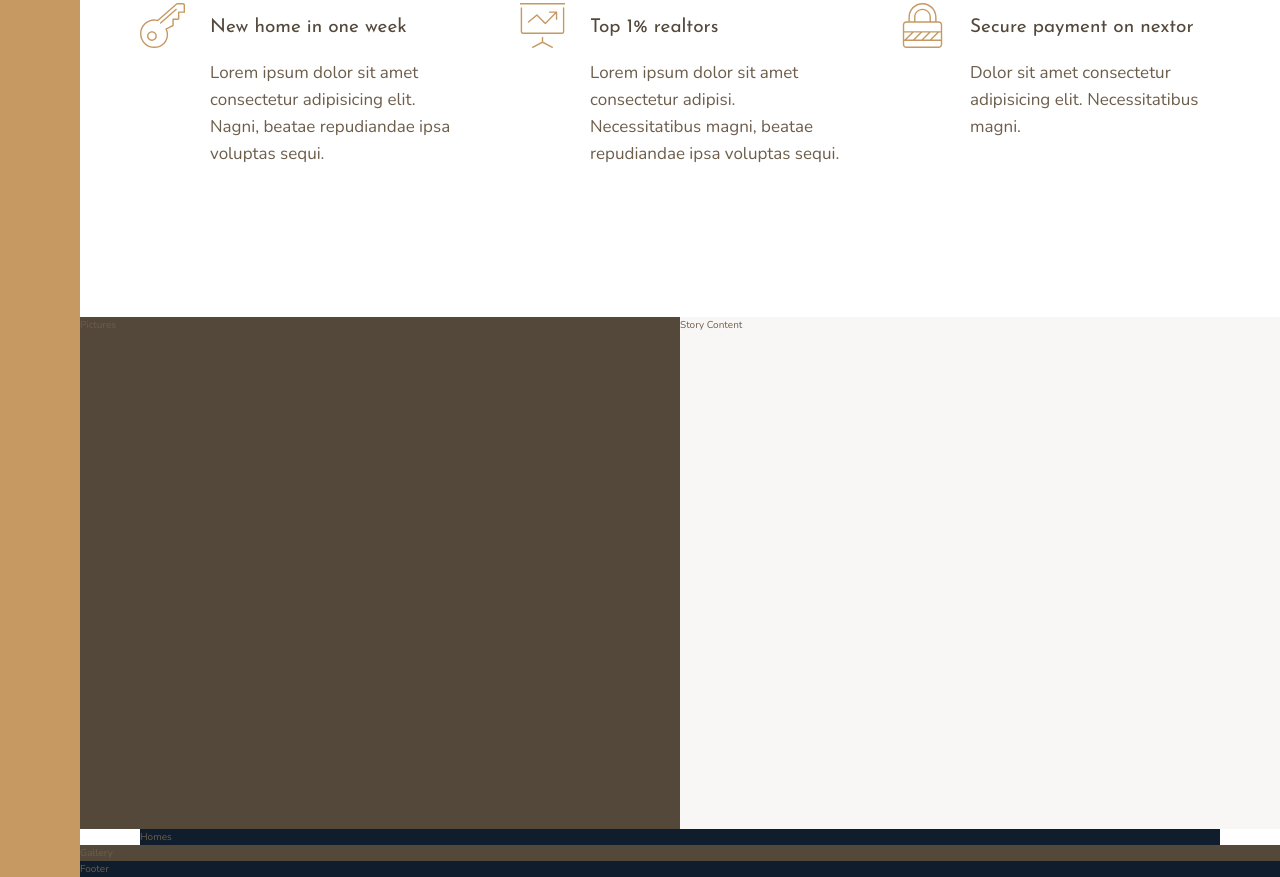
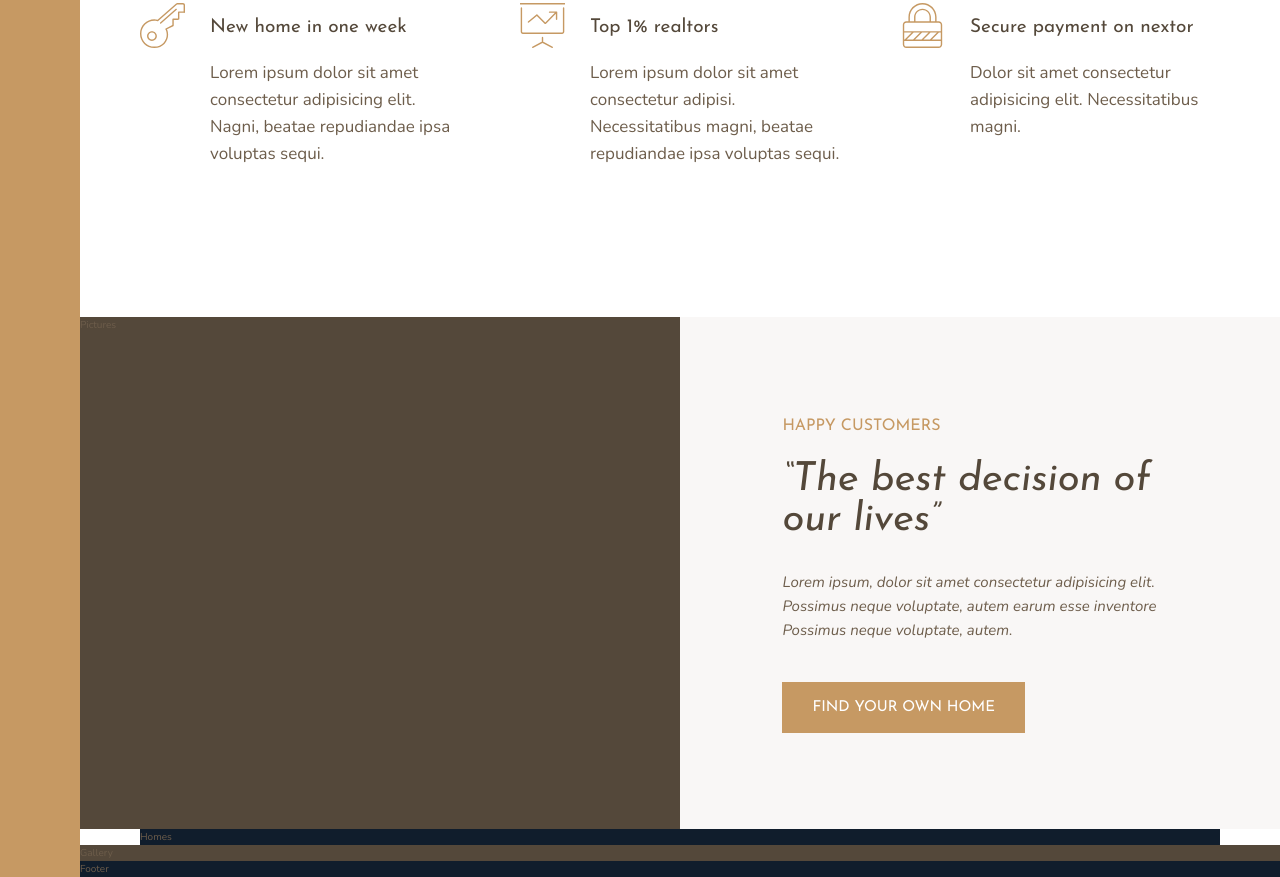
Before and after one commit to illutek/nexter-project, a website: page index.html in a window 1280 px wide. Shown: the part 1018-1895 px from the top of the page. Drawn offline with nearby package versions, Linux system fonts and the light colour scheme; files that its build step writes are made by us from their sources.

Commit message:
end section 9-111

```diff
--- a/index.html
+++ b/index.html
@@ -75,7 +75,17 @@
         </div>
 
         <div class="story__content">
-            Story Content
+            <h3 class="heading-3 mb-sm">
+                Happy Customers
+            </h3>
+            <h2 class="heading-2 heading-2--dark mb-md">
+                &ldquo;The best decision of our lives&rdquo;
+            </h2>
+            <p class="story__text">
+              Lorem ipsum, dolor sit amet consectetur adipisicing elit. Possimus neque voluptate, autem earum esse inventore Possimus neque voluptate, autem.
+            </p>
+            <button class="btn">Find your own home</button>
+
         </div>
 
         <div class="homes">
--- a/sass/_story.scss
+++ b/sass/_story.scss
@@ -6,5 +6,26 @@
   &__content {
     background-color: $color-grey-light-1;
     grid-column: col-start 5 / full-end;
+
+    padding: 6rem 8vw;
+
+    // kan met flex-box of grid 1 lijn code minder bij grid omdat deze
+    // bij default direction columns is
+
+    // display: flex;
+    // flex-direction: column;
+    // justify-content: center;
+    // align-items: flex-start;
+
+    display: grid;
+    align-content: center;
+    justify-items: start;
+
+  }
+
+  &__text {
+    font-size: 1.5rem;
+    font-style: italic;
+    margin-bottom: 4rem;
   }
 }
--- a/sass/_typography.scss
+++ b/sass/_typography.scss
@@ -11,12 +11,22 @@
 
 .heading-2 {
   @extend %heading;
+  font-size: 4rem;
+  font-style: italic;
+  line-height: 1;
+
+  &--light { color: $color-grey-light-1 };
+  &--dark { color: $color-grey-dark-1};
+
 
 }
 
 
 .heading-3 {
   @extend %heading;
+  font-size: 1.6rem;
+  color: $color-primary;
+  text-transform: uppercase;
 
 }
 
@@ -29,3 +39,28 @@
   &--dark { color: $color-grey-dark-1};
 
 }
+
+
+.btn {
+  background-color: $color-primary;
+  color: white;
+  font-family: $font-display;
+  font-size: 1.5rem;
+  text-transform: uppercase;
+  border: none;
+  border-radius: 0;
+  padding: 1.8rem 3rem;
+  cursor: pointer;
+  transition: all .3s;
+
+  &:hover {
+    background-color: $color-primary-dark;
+  }
+
+}
+
+
+.mb-sm { margin-bottom: 2rem; }
+.mb-md { margin-bottom: 3rem; }
+.mb-lg { margin-bottom: 4rem; }
+.mb-hg { margin-bottom: 8rem; }
```
